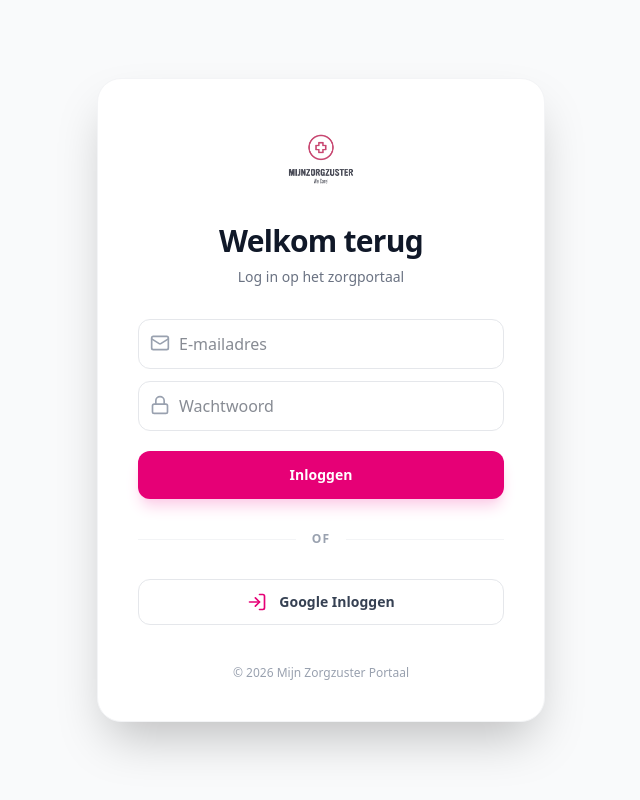
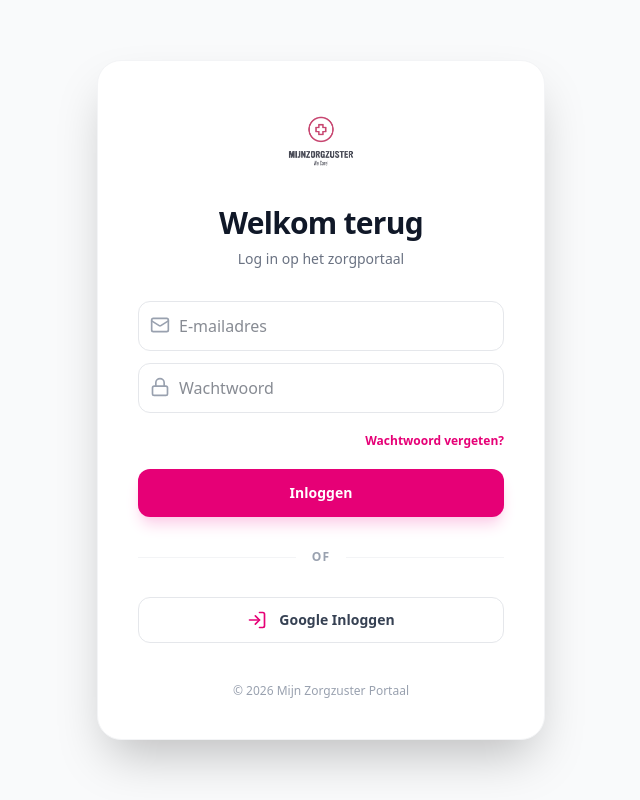
Before and after one commit to boostercursus-collab/mijnzorgzuster, a React (Vite) app: page /login in a window 1280 px wide. Shown: the whole page, without its empty margins (319-959 px from the left). Built offline with nearby package versions, Linux system fonts and the light colour scheme; no server answers.

Commit message:
Update Login page with "Wachtwoord vergeten?" link

```diff
--- a/src/pages/Login.tsx
+++ b/src/pages/Login.tsx
@@ -122,6 +122,17 @@
             </div>
           </div>
 
+          {/* "Wachtwoord vergeten" link */}
+          <div className="flex justify-end">
+            <button
+              type="button"
+              onClick={() => navigate('/forgot-password')}
+              className="text-xs text-pink-600 hover:text-pink-700 font-semibold transition-colors"
+            >
+              Wachtwoord vergeten?
+            </button>
+          </div>
+
           {error && (
             <div className="flex items-center gap-2 rounded-xl bg-red-50 p-4 text-sm font-semibold text-red-600 border border-red-100 animate-shake">
               <AlertCircle className="h-5 w-5 shrink-0" />
```
